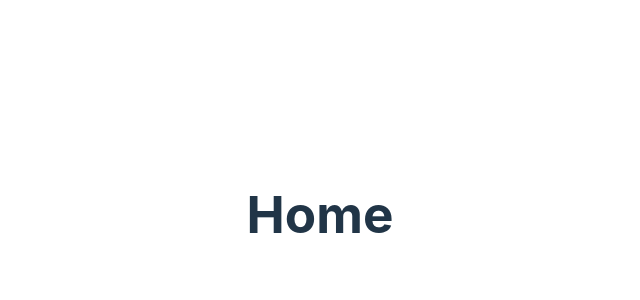
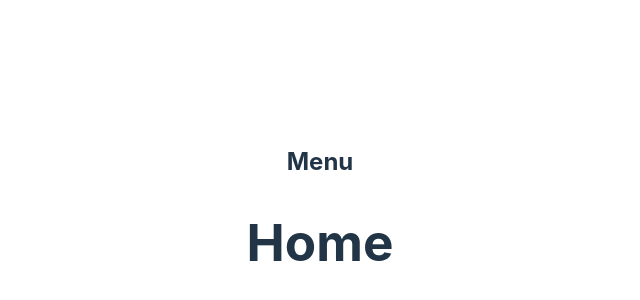
Before and after one commit to lurco/ale-grosz, a React (Vite) app: page / in a window 1280 px wide. Shown: the part 186-486 px from the top of the page, without its empty margins (320-960 px from the left). Built offline with nearby package versions, Linux system fonts and the light colour scheme.

Commit message:
adds routing Outlet

```diff
--- /dev/null
+++ b/src/components/layout/Layout.tsx
@@ -0,0 +1,12 @@
+import {Outlet} from "react-router-dom";
+
+function Layout() {
+    return (
+        <>
+            <h2>Menu</h2>
+            <Outlet />
+        </>
+    );
+}
+
+export default Layout;
```
Also changed, not shown: src/router.tsx (+14 -3 lines).
